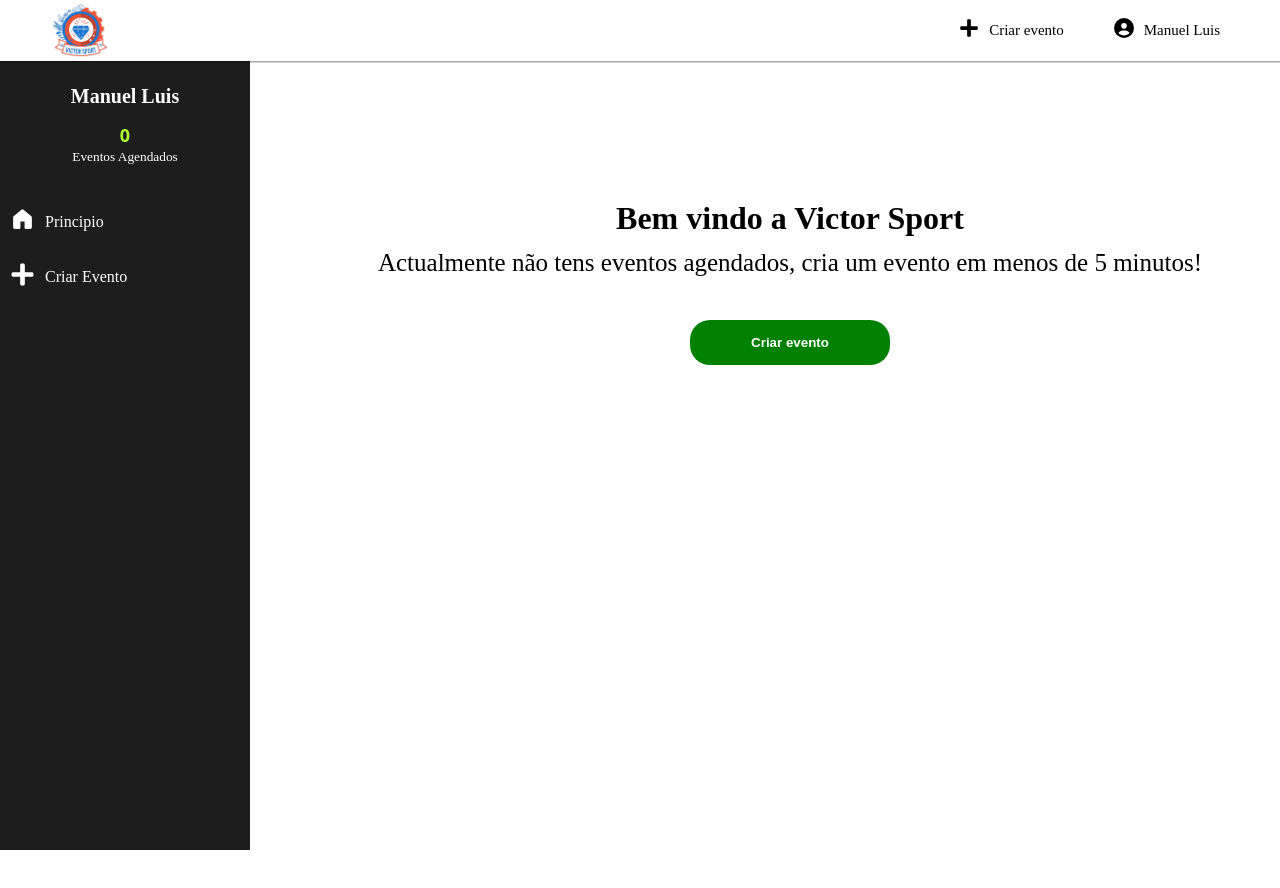
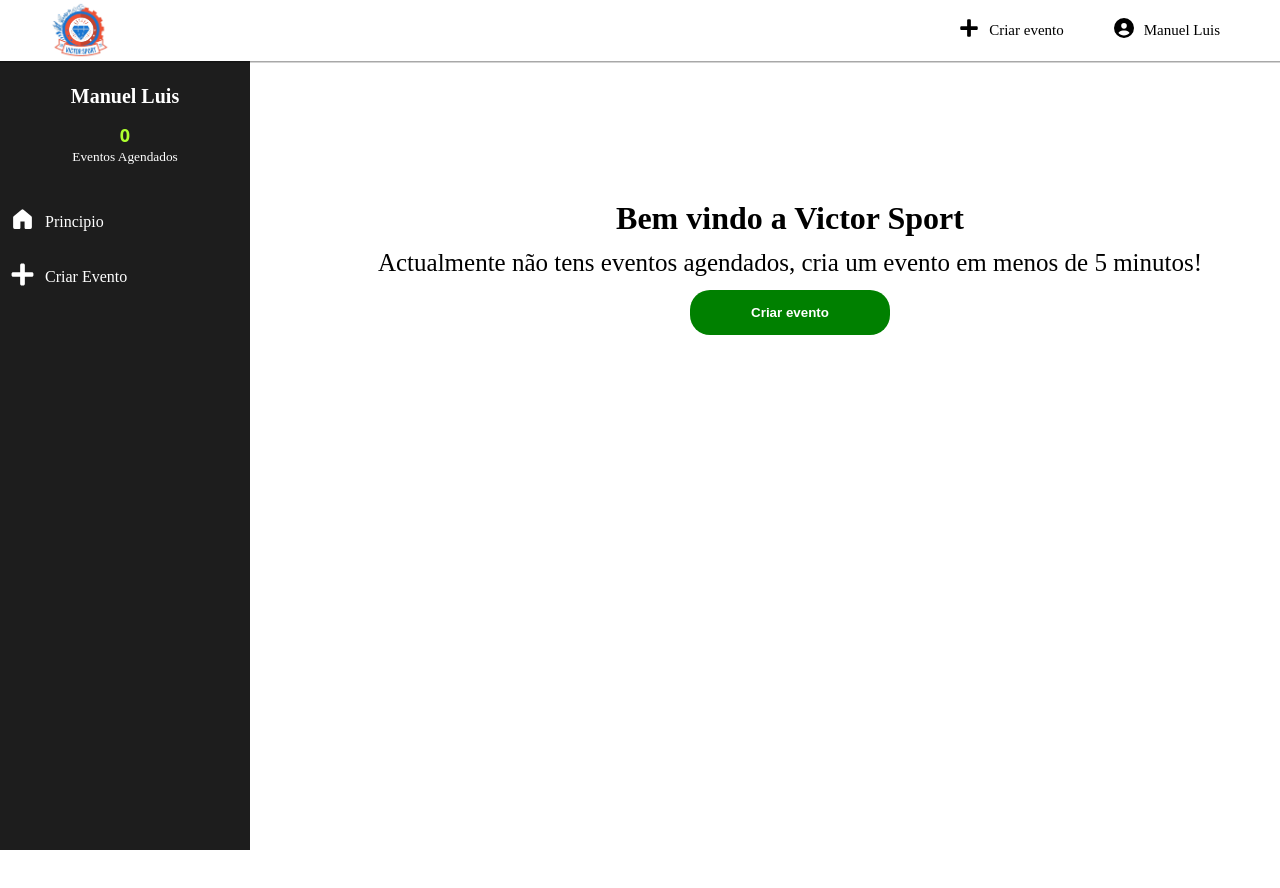
Before and after one commit to ManuelPiresLuis01/VictorSport, a React (Vite) app: page /dashboard in a window 1280 px wide. Shown: the top 888 px of the page. Built offline with nearby package versions, Linux system fonts and the light colour scheme.

Commit message:
update buttons

```diff
--- a/src/assets/components/button/button.css
+++ b/src/assets/components/button/button.css
@@ -12,7 +12,7 @@
 }
 
 .btn-proximo button,
-.btn-agendar{
+.btn-agendar-dashboard{
     cursor: pointer;
     background: green;
     border: none;
@@ -21,7 +21,7 @@
     width: 200px;
 }
 
-.btn-agendar a{
+.btn-agendar-dashboard a{
     color: white;
     font-weight: bold;
 }
--- a/src/assets/components/button/button.jsx
+++ b/src/assets/components/button/button.jsx
@@ -13,7 +13,7 @@
 
 function ButtonAgendar(p) {
     return (
-        <button className="btn-agendar"><Link to={p.path}>{p.nome}</Link></button>
+        <button className="btn-agendar-dashboard"><Link to={p.path}>{p.nome}</Link></button>
     )
 }
 export { Buttonproximo, ButtonAgendar }
--- a/src/assets/pages/dashboard/Dashboard.jsx
+++ b/src/assets/pages/dashboard/Dashboard.jsx
@@ -1,7 +1,7 @@
 import "./Dashboard.css"
 import HeaderDashboard from "../../components/HeaderDashboard/HeaderDashboard"
 import Menudashboard from "../../components/menudashboard/menudashboard"
-import { Buttonproximo, ButtonAgendar } from "../../components/button/button"
+import { ButtonAgendar } from "../../components/button/button"
 
 
 function Dashboard() {
```
